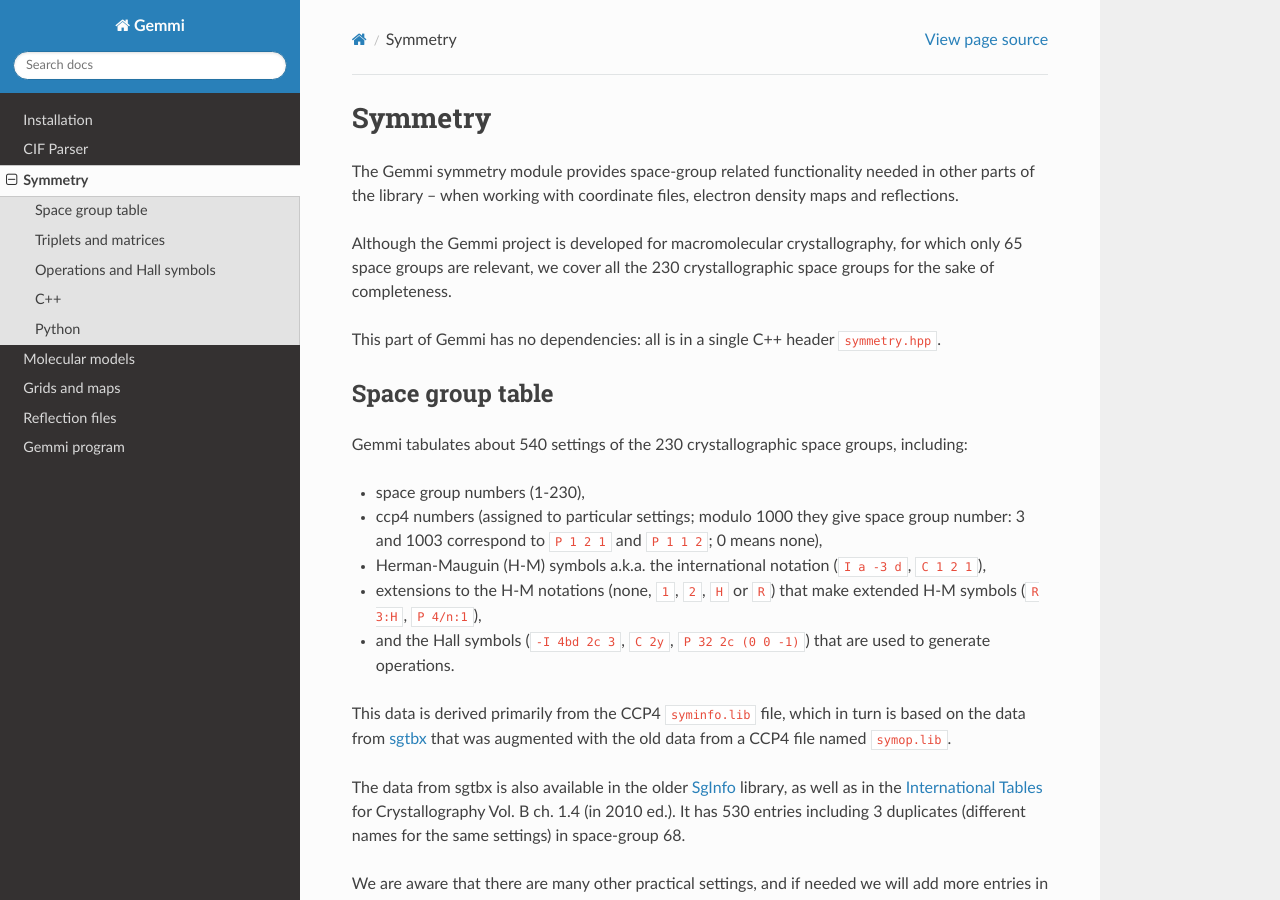
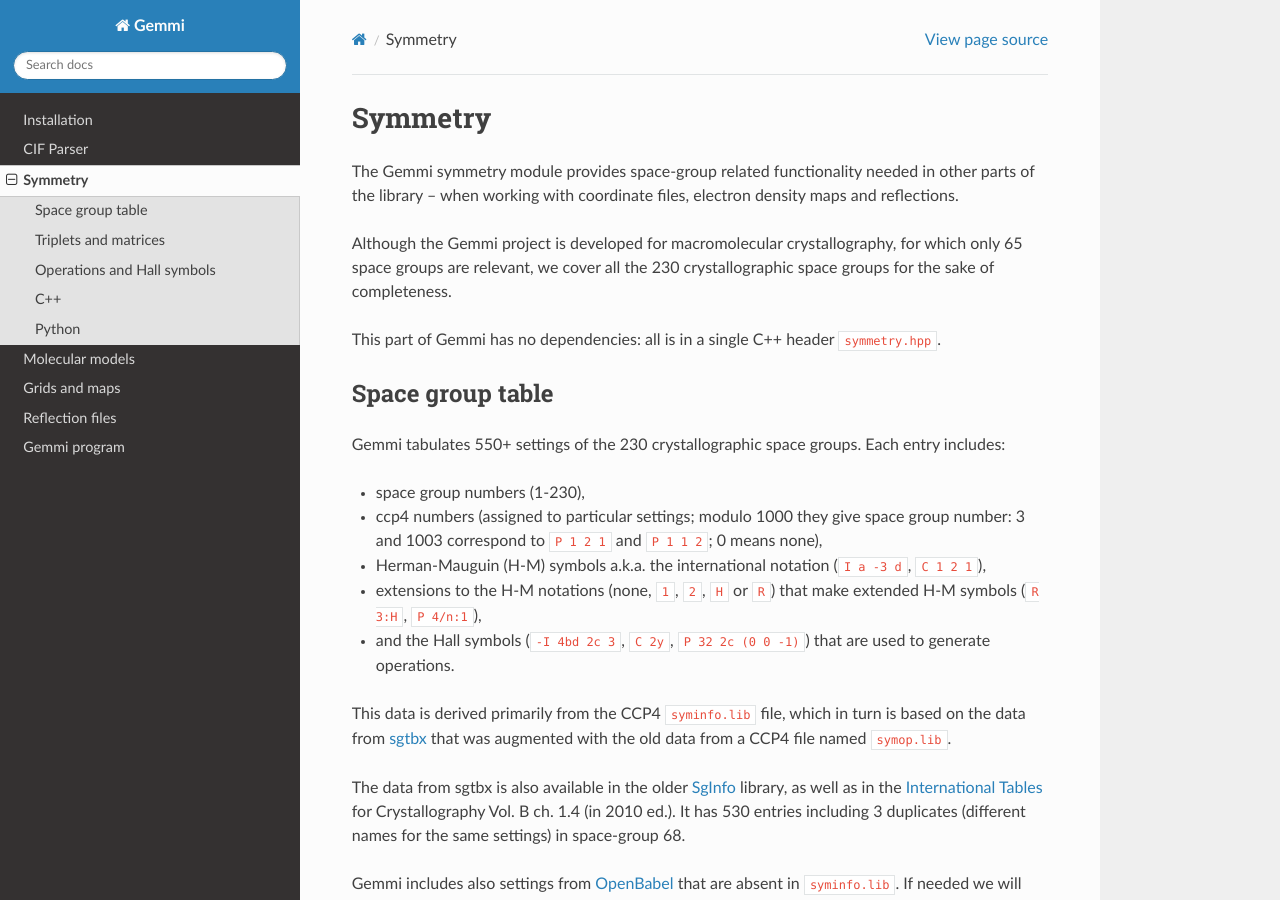
Before and after one commit to project-gemmi/gemmi, a Sphinx documentation site: the page built from docs/sym.rst, in a window 1280 px wide and 900 px high. Built offline with Sphinx 7.4.7 and the Read the Docs theme 2.0.0, drawn with Linux system fonts in a browser that asks for light colours; some of the changed text lies outside the part shown.

Commit message:
space groups: include all settings from Open Babel

```diff
--- a/docs/mol.rst
+++ b/docs/mol.rst
@@ -265,10 +265,10 @@
 as well as files with commonly present deviations from the standard.
 In particular, we support the following extensions:
 
-* two-character chain IDs (columns 21 and 22)
-* segment ID (columns 73-76)
+* two-character chain IDs (columns 21 and 22),
+* segment ID (columns 73-76) from PDB v2,
 * hybrid-36_ encoding of sequence IDs for sequences longer than 9999
-  (although we are yet to find an examples for this)
+  (although we are yet to find an examples for this),
 * hybrid-36_ encoding of serial numbers for more than 99,999 atoms.
 
 The PDB format is well-documented and widely used, nonetheless some of its
--- a/docs/sym.rst
+++ b/docs/sym.rst
@@ -16,8 +16,8 @@
 Space group table
 =================
 
-Gemmi tabulates about 540 settings of the 230 crystallographic space groups,
-including:
+Gemmi tabulates 550+ settings of the 230 crystallographic space groups.
+Each entry includes:
 
 * space group numbers (1-230),
 * ccp4 numbers (assigned to particular settings; modulo 1000
@@ -40,13 +40,13 @@
 including 3 duplicates (different names for the same settings)
 in space-group 68.
 
-We are aware that there are many other practical settings, and if needed we
-will add more entries in the future. For example, we do not include
-the C- and F-centred tetragonal space groups that are featured in
+Gemmi includes also settings from OpenBabel_ that are absent in
+:file:`syminfo.lib`. If needed we will add more entries in the future.
+For example, we do not include all
+the C- and F-centred tetragonal space groups featured in
 `Crystallographic Space Group Diagrams and Tables <http://img.chem.ucl.ac.uk/sgp/mainmenu.htm>`_
 by Jeremy Karl Cockcroft
-and which are also mentioned in the ITfC Vol.A (Table 1.5.4.4
-in the 2015 edition).
+(they are also mentioned in the 2015 edition of ITfC Vol.A, Table 1.5.4.4).
 
 We also tabulated alternative names.
 For now this only includes new standard names introduced in 1990's by the IUCr
```
Also changed, not shown: 3 other files.
